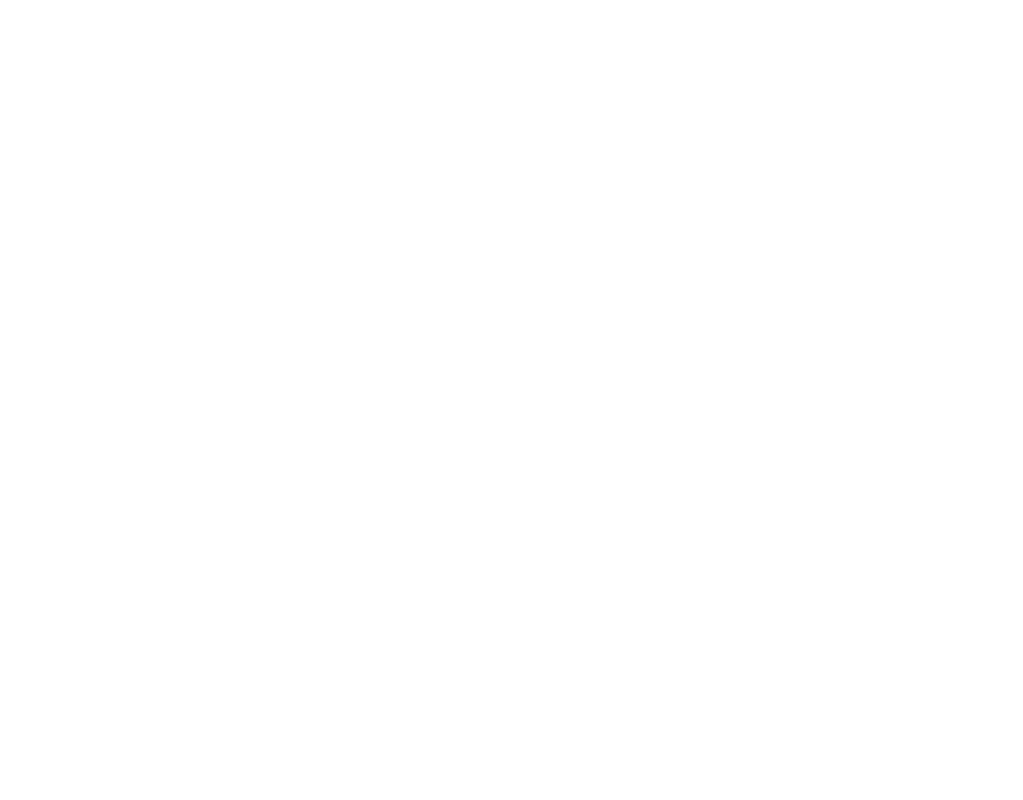
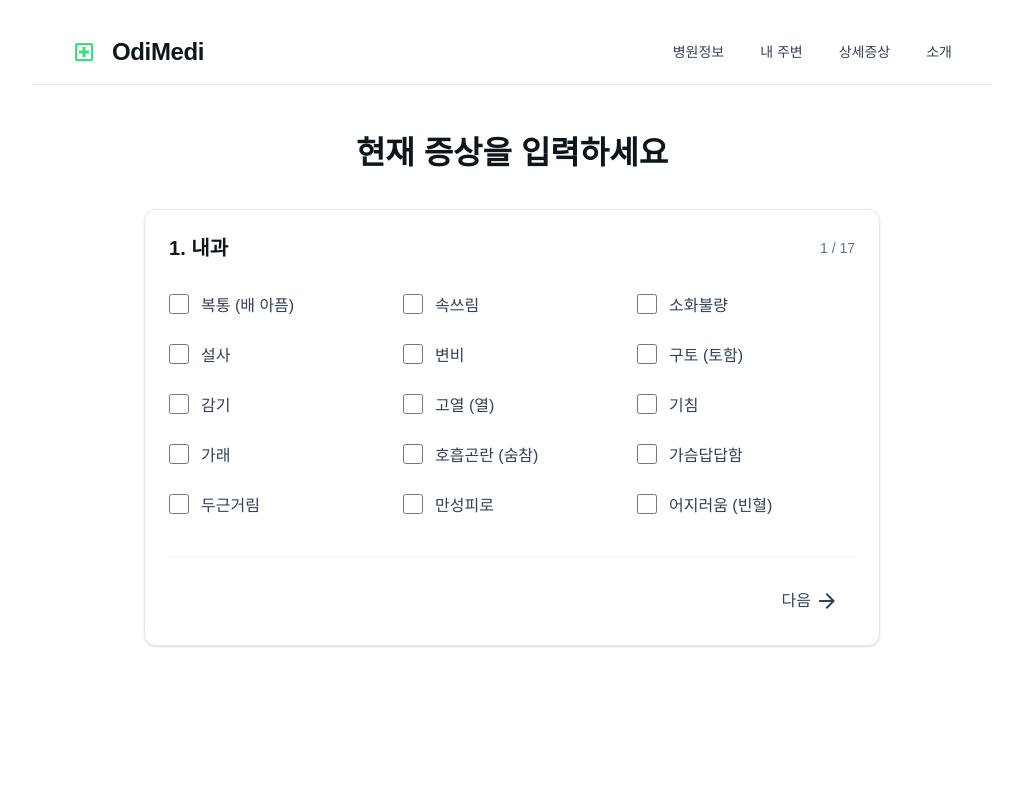
Before and after one commit to RainDrop3/OdiMedi, a Next.js app in the folder my-project/: page / in a window 1280 px wide. Before the commit this address had no page. Shown: the top 800 px of the page, without its empty margins (128-1151 px from the left). Built offline with nearby package versions, Linux system fonts and the light colour scheme.

Commit message:
delete: index directory

```diff
--- a/my-project/app/dashboard/error.tsx
+++ b/my-project/app/dashboard/error.tsx
@@ -31,7 +31,7 @@
 					다시 시도하기
 				</button>
 				<a
-					href="/index"
+					href="/"
 					className="rounded-lg border border-slate-200 px-5 py-2 text-sm font-medium text-slate-600 hover:bg-slate-50"
 				>
 					메인으로 이동
--- a/my-project/app/index/page.tsx
+++ /dev/null
@@ -1,25 +0,0 @@
-import SiteHeader from "@/components/SiteHeader";
-import type { NavItem } from "@/components/NavBar";
-import MainContent from "@/components/MainContent";
-
-const navItems: NavItem[] = [
-  { label: "병원정보", href: "/hospitals" },
-  { label: "내 주변", href: "/dashboard" },
-  { label: "상세증상", href: "/detail" },
-  { label: "소개", href: "/about" },
-];
-
-export default function Page() {
-  return (
-    <div className="relative flex min-h-screen w-full flex-col">
-      <div className="layout-container flex h-full grow flex-col">
-        <div className="px-4 sm:px-10 md:px-20 lg:px-40 flex flex-1 justify-center py-5">
-          <div className="layout-content-container flex flex-col w-full max-w-5xl flex-1">
-            <SiteHeader navItems={navItems} />
-            <MainContent />
-          </div>
-        </div>
-      </div>
-    </div>
-  )
-}
--- a/my-project/app/page.tsx
+++ b/my-project/app/page.tsx
@@ -1,5 +1,25 @@
-import { redirect } from "next/navigation";
+import SiteHeader from "@/components/SiteHeader";
+import type { NavItem } from "@/components/NavBar";
+import MainContent from "@/components/MainContent";
+
+const navItems: NavItem[] = [
+  { label: "병원정보", href: "/hospitals" },
+  { label: "내 주변", href: "/dashboard" },
+  { label: "상세증상", href: "/detail" },
+  { label: "소개", href: "/about" },
+];
 
 export default function Page() {
-  redirect("/index");
+  return (
+    <div className="relative flex min-h-screen w-full flex-col">
+      <div className="layout-container flex h-full grow flex-col">
+        <div className="px-4 sm:px-10 md:px-20 lg:px-40 flex flex-1 justify-center py-5">
+          <div className="layout-content-container flex flex-col w-full max-w-5xl flex-1">
+            <SiteHeader navItems={navItems} />
+            <MainContent />
+          </div>
+        </div>
+      </div>
+    </div>
+  )
 }
--- a/my-project/components/SiteHeader.tsx
+++ b/my-project/components/SiteHeader.tsx
@@ -8,7 +8,7 @@
 export default function SiteHeader({ navItems }: SiteHeaderProps) {
   return (
     <header className="flex flex-col sm:flex-row items-center justify-between whitespace-nowrap border-b border-solid border-slate-200 dark:border-slate-800 px-4 sm:px-10 py-4 gap-4">
-      <Link href="/index" className="flex items-center gap-4 text-primary">
+      <Link href="/" className="flex items-center gap-4 text-primary">
         <span className="material-symbols-outlined text-4xl">local_hospital</span>
         <h2 className="text-2xl font-bold tracking-[-0.015em] text-[#0d171b] dark:text-slate-50">
           OdiMedi
```
Also changed, not shown: 1 other file (tests, documents, lock files or other folders).
